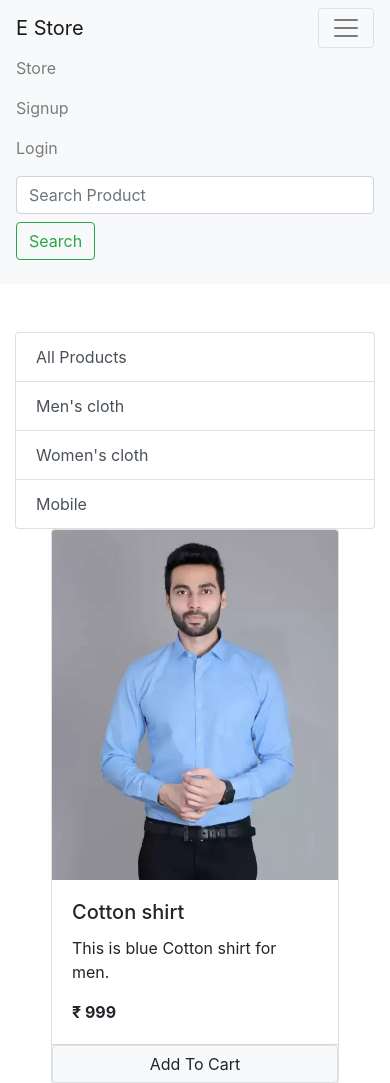
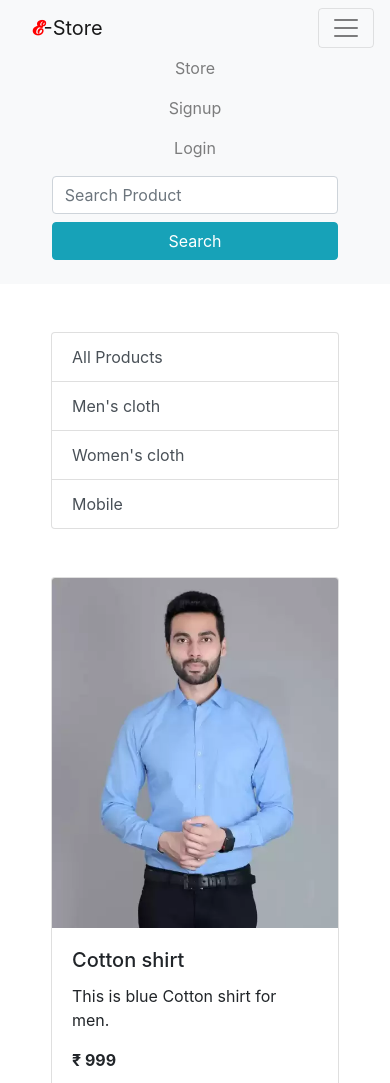
Before and after one commit to mohdsanabil123/E-Store, a Django app: page / in a window 390 px wide, after a click that opens the changed part. Shown: the top 1083 px of the page. Run offline with Django 4.2, Linux system fonts and the light colour scheme; data comes from the database, SQL or seed files in the repository; both versions use the stored data as it was after the commit; some libraries are stand-ins or nearby versions.

Commit message:
Made Responsive

```diff
--- a/store/templates/base.html
+++ b/store/templates/base.html
@@ -7,11 +7,47 @@
     <!-- Add icon library -->
     <link rel="stylesheet" href="https://cdnjs.cloudflare.com/ajax/libs/font-awesome/4.7.0/css/font-awesome.min.css">
     <link rel="stylesheet" href="https://cdn.jsdelivr.net/npm/bootstrap@4.0.0/dist/css/bootstrap.min.css" integrity="sha384-Gn5384xqQ1aoWXA+058RXPxPg6fy4IWvTNh0E263XmFcJlSAwiGgFAW/dAiS6JXm" crossorigin="anonymous">
+
+    <!-- Custom css -->
+    <style>
+      .elogo{
+        color: red;
+        font-weight: bold;
+      }
+
+      @media only screen and (min-width: 200px) and (max-width: 576px){
+        .nav-item{
+          text-align: center;
+        }
+        .form-inline{
+          width: 80%;
+          margin: auto;
+        }
+        .form-inline .btn{
+          width: 100%;
+          margin: auto;
+        }
+        .list-group{
+          width: 80%;
+          margin: auto;
+        }
+
+        .container .col{
+          width: 100%;
+          margin: 0;
+          padding: 0;
+        }
+
+      }
+    </style>
+
+
+
 </head>
 <body>
     <!-- Navbar starts -->
     <nav class="navbar navbar-expand-lg navbar-light bg-light sticky-top">
-        <a class="navbar-brand ml-lg-3" href="/">E Store</a>
+        <a class="navbar-brand ml-3" href="/"><span class="elogo">𝓔</span>-Store</a>
         <button class="navbar-toggler" type="button" data-toggle="collapse" data-target="#navbarSupportedContent" aria-controls="navbarSupportedContent" aria-expanded="false" aria-label="Toggle navigation">
           <span class="navbar-toggler-icon"></span>
         </button>
@@ -127,8 +163,8 @@
 
   <!-- Copyright -->
   <div class="text-center p-3" style="background-color: rgba(0, 0, 0, 0.2);">
-    © 2023 Copyright:
-    <a class="text-white" href="/">E-shop</a>
+    © 2023 Copyright: &nbsp;
+    <a class="text-white" href="/"><span class="elogo">𝓔</span>-Store</a>
   </div>
   <!-- Copyright -->
 </footer>
--- a/store/templates/index.html
+++ b/store/templates/index.html
@@ -7,7 +7,7 @@
 
 <form class="form-inline my-2 my-lg-0 mr-lg-3">
   <input class="form-control mr-sm-2" type="search" placeholder="Search Product" aria-label="Search">
-  <button class="btn btn-outline-success my-2 my-sm-0" type="submit">Search</button>
+  <button class="btn btn-info my-2 my-sm-0" type="submit">Search</button>
 </form>
 
 {% endblock search_bar %}
@@ -20,7 +20,7 @@
 
     <!-- filter products by category-->
 
-    <div class="col-lg-3">
+    <div class="col-lg-3 mb-5">
       <div class="list-group">
         <a href="/" class="list-group-item list-group-item-action">All Products</a>
         {% for category in categories %}
--- a/store/templates/orders.html
+++ b/store/templates/orders.html
@@ -3,7 +3,7 @@
 {% block content %}
 {% load cart %}
 <div class="container">
-    <div class="col-xl border rounded p-4 m-4 align-center">
+    <div class="col border rounded pt-4 mt-4 pb-4 mb-4 align-center table-responsive-sm">
         <p class="display-4 pl-4 ml-4">Your Orders</p>
         <table class="table">
             <thead>
```
Also changed, not shown: store/templates/cart.html (+7 -7 lines), db.sqlite3.
